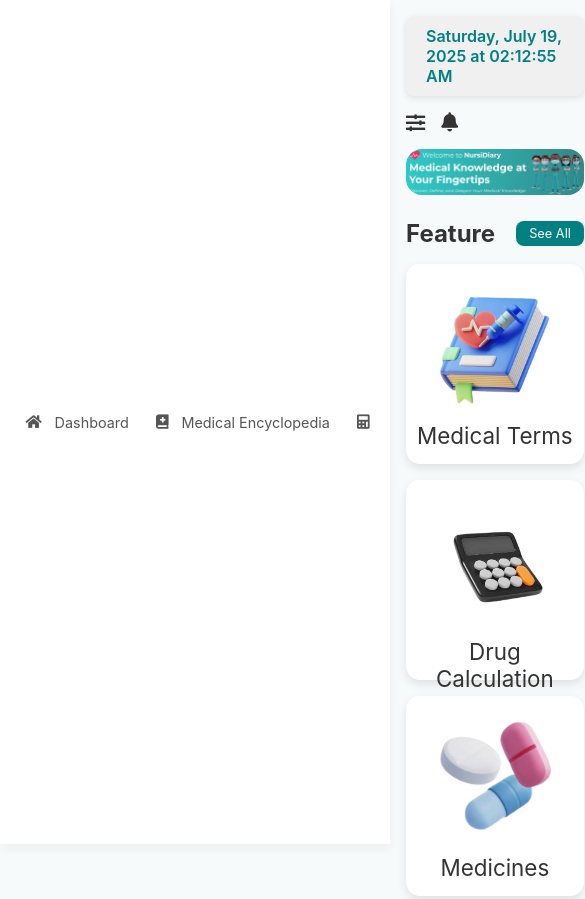
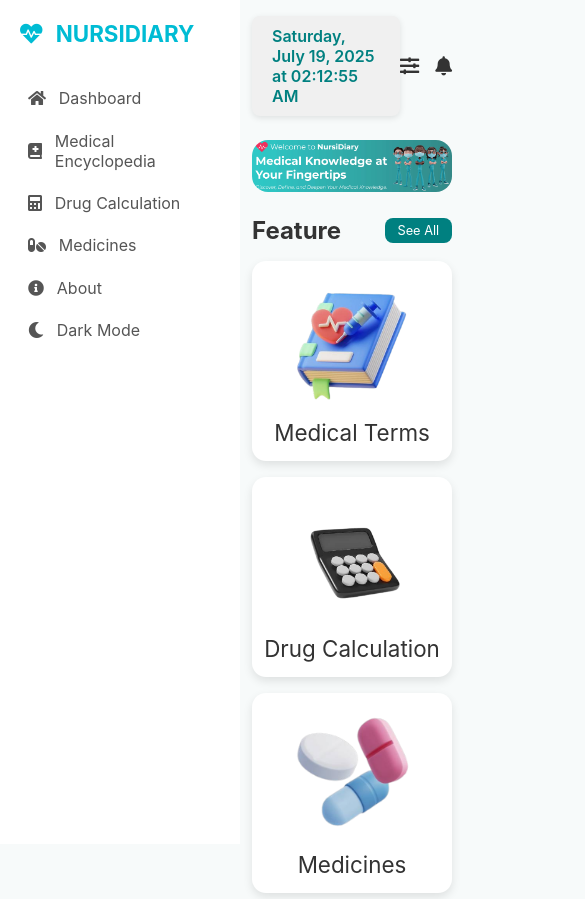
Before and after one commit to CJAntipuesto/nursidiary, a plain HTML site: page index.html in a window 390 px wide. Shown: the top 899 px of the page, 585 px wide, since content can reach past the window. Drawn offline with Linux system fonts and the light colour scheme.

Commit message:
styles.css

```diff
--- a/styles.css
+++ b/styles.css
@@ -258,70 +258,6 @@
   font-size: 0.9rem;
 }
 
-/* 🔽 Mobile Responsive Design */
-@media (max-width: 768px) {
-  /* Stack layout */
-  .main {
-    margin-left: 0;
-    padding: 1rem;
-  }
-
-  .sidebar {
-    position: relative;
-    width: 100%;
-    display: flex;
-    justify-content: space-around;
-    align-items: center;
-    padding: 0.5rem 1rem;
-    box-shadow: 0 4px 10px rgba(0, 0, 0, 0.05);
-  }
-
-  .sidebar .logo {
-    display: none;
-  }
-
-  .sidebar nav {
-    display: flex;
-    flex-wrap: nowrap;
-    overflow-x: auto;
-    gap: 0.5rem;
-  }
-
-  .sidebar nav a {
-    font-size: 0.9rem;
-    padding: 0.4rem 0.6rem;
-    white-space: nowrap;
-  }
-
-  header {
-    flex-direction: column;
-    align-items: flex-start;
-    gap: 1rem;
-  }
-
-  .search {
-    width: 100%;
-  }
-
-  .banner {
-    margin-top: 1rem;
-    text-align: center;
-  }
-
-  .feature-cards {
-    flex-direction: column;
-    align-items: center;
-  }
-
-  .feature-card {
-    width: 100%;
-    max-width: 300px;
-  }
-
-  .hospital-map {
-    height: 250px;
-  }
-
   footer.disclaimer {
     padding: 1rem;
     font-size: 0.9rem;
```
